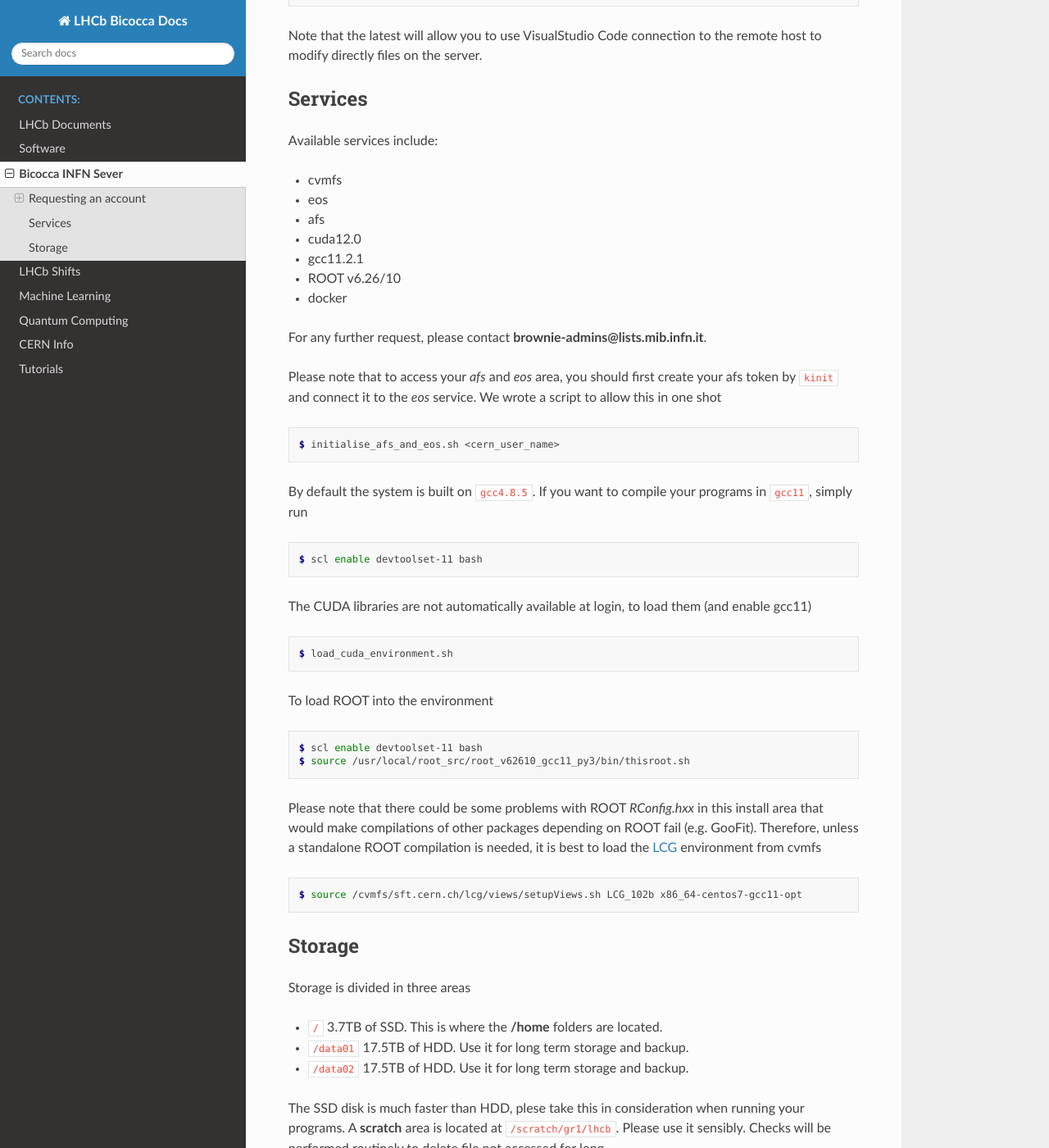
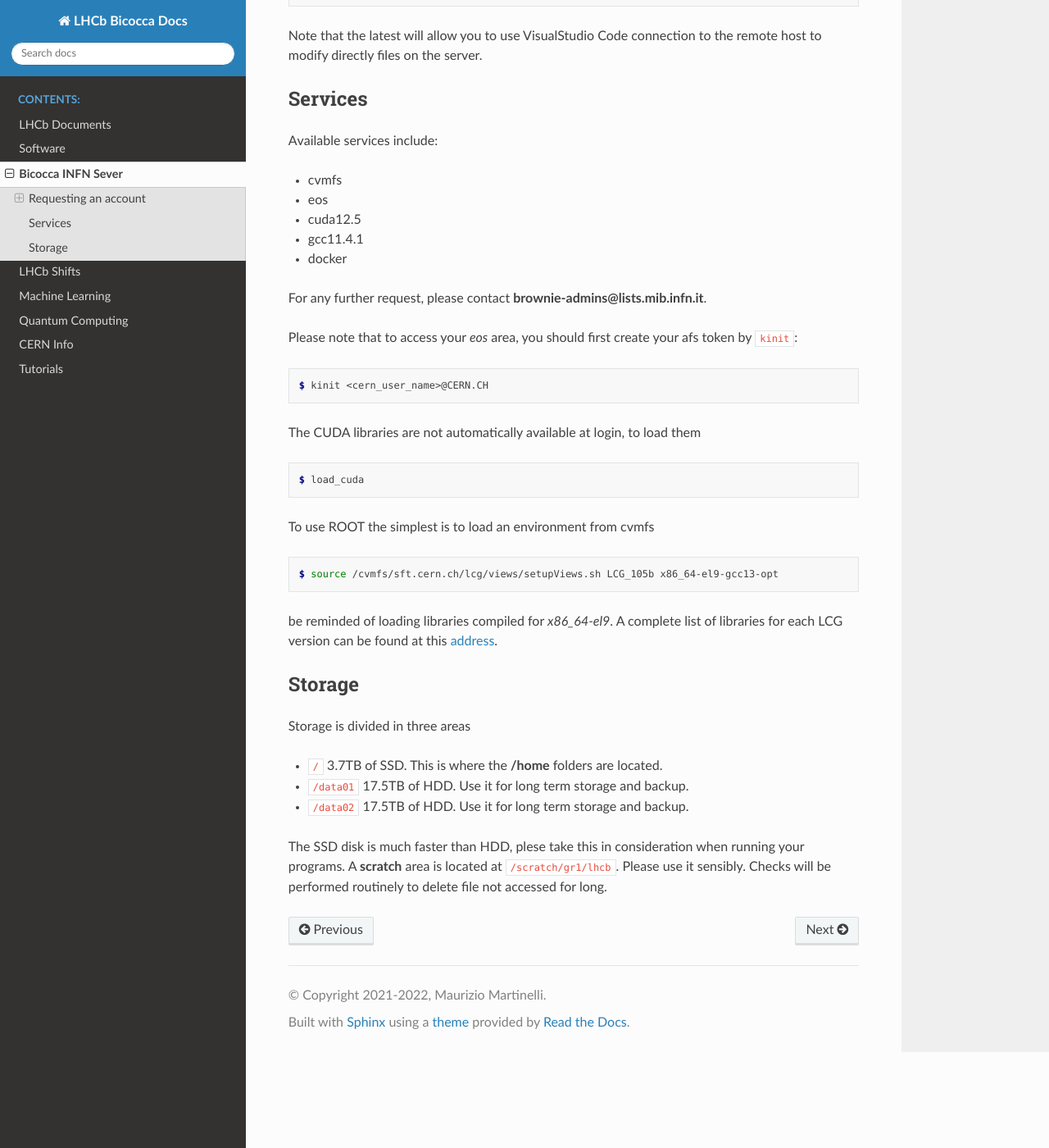
Before and after one commit to lhcb-bicocca/documentation, a Sphinx documentation site: the page built from docs/source/server.rst, in a window 1280 px wide and 1400 px high, scrolled down 937 px. Shown: the whole window at 82% size. Built offline with Sphinx 7.4.7 and the Read the Docs theme 2.0.0, drawn with Linux system fonts in a browser that asks for light colours.

Commit message:
Update server.rst
Updated information for upgrade to Alma9

```diff
--- a/docs/source/server.rst
+++ b/docs/source/server.rst
@@ -43,45 +43,32 @@ Available services include:
 
 - cvmfs
 - eos
-- afs
-- cuda12.0
-- gcc11.2.1
-- ROOT v6.26/10
+- cuda12.5
+- gcc11.4.1
 - docker
 
 For any further request, please contact **brownie-admins@lists.mib.infn.it**.
 
-Please note that to access your *afs* and *eos* area, you should first create your afs token by ``kinit`` and connect it to the *eos* service.
-We wrote a script to allow this in one shot
+Please note that to access your *eos* area, you should first create your afs token by ``kinit``:
 
 .. code-block:: console
 
-  $ initialise_afs_and_eos.sh <cern_user_name>
+  $ kinit <cern_user_name>@CERN.CH
 
-By default the system is built on ``gcc4.8.5``. If you want to compile your programs in ``gcc11``, simply run
+The CUDA libraries are not automatically available at login, to load them
 
 .. code-block:: console
 
-  $ scl enable devtoolset-11 bash
+  $ load_cuda
 
-The CUDA libraries are not automatically available at login, to load them (and enable gcc11)
+To use ROOT the simplest is to load an environment from cvmfs
 
 .. code-block:: console
 
-  $ load_cuda_environment.sh
+  $ source /cvmfs/sft.cern.ch/lcg/views/setupViews.sh LCG_105b x86_64-el9-gcc13-opt
 
-To load ROOT into the environment
-
-.. code-block:: console
-
-  $ scl enable devtoolset-11 bash
-  $ source /usr/local/root_src/root_v62610_gcc11_py3/bin/thisroot.sh
-
-Please note that there could be some problems with ROOT `RConfig.hxx` in this install area that would make compilations of other packages depending on ROOT fail (e.g. GooFit). Therefore, unless a standalone ROOT compilation is needed, it is best to load the `LCG <https://lcginfo.cern.ch>`_ environment from cvmfs
-
-.. code-block:: console
-
-  $ source /cvmfs/sft.cern.ch/lcg/views/setupViews.sh LCG_102b x86_64-centos7-gcc11-opt
+be reminded of loading libraries compiled for `x86_64-el9`.
+A complete list of libraries for each LCG version can be found at this `address <https://lcginfo.cern.ch>`_.
 
 Storage
 *******
```
